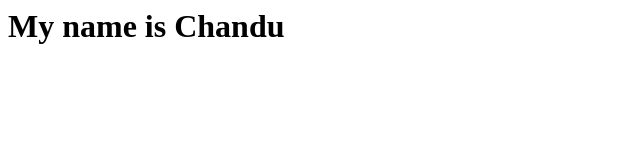
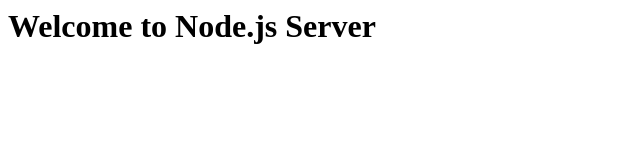
Before and after one commit to Chandu-0718/FSD1, a plain HTML site: page index.html in a window 1280 px wide. Shown: the whole page, without its empty margins (0-640 px from the left). Drawn offline with Linux system fonts and the light colour scheme.

Commit message:
index.html

```diff
--- a/index.html
+++ b/index.html
@@ -3,6 +3,6 @@
 <title> chandu </title>
 </head>
 <body>
-<h1> My name is Chandu </h1>
+<h1> Welcome to Node.js Server</h1>
 </body>
 </html>
```
